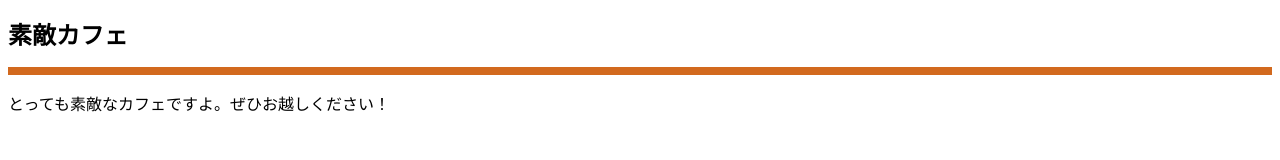
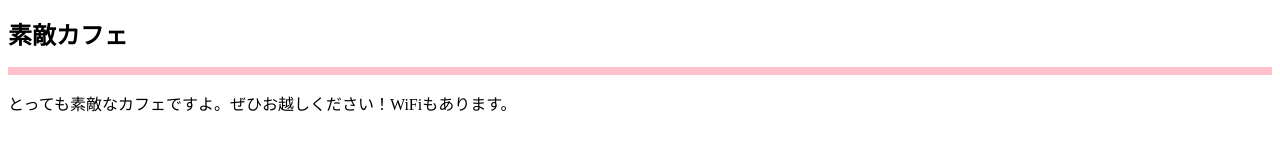
Before and after one commit to kdwk29/mycafe, a plain HTML site: page index.html in a window 1280 px wide. Drawn offline with Linux system fonts and the light colour scheme.

Commit message:
Add files via upload

```diff
--- a/css/style.css
+++ b/css/style.css
@@ -1,5 +1,5 @@
 h1{
     font-size: 24px;
     padding-bottom: 16px;
-    border-bottom: 8px solid chocolate;
+    border-bottom: 8px solid pink;
 }
--- a/index.html
+++ b/index.html
@@ -9,6 +9,6 @@
 </head>
 <body>
     <h1>素敵カフェ</h1>
-    <p>とっても素敵なカフェですよ。ぜひお越しください！</p>
+    <p>とっても素敵なカフェですよ。ぜひお越しください！WiFiもあります。</p>
 </body>
 </html>
```
